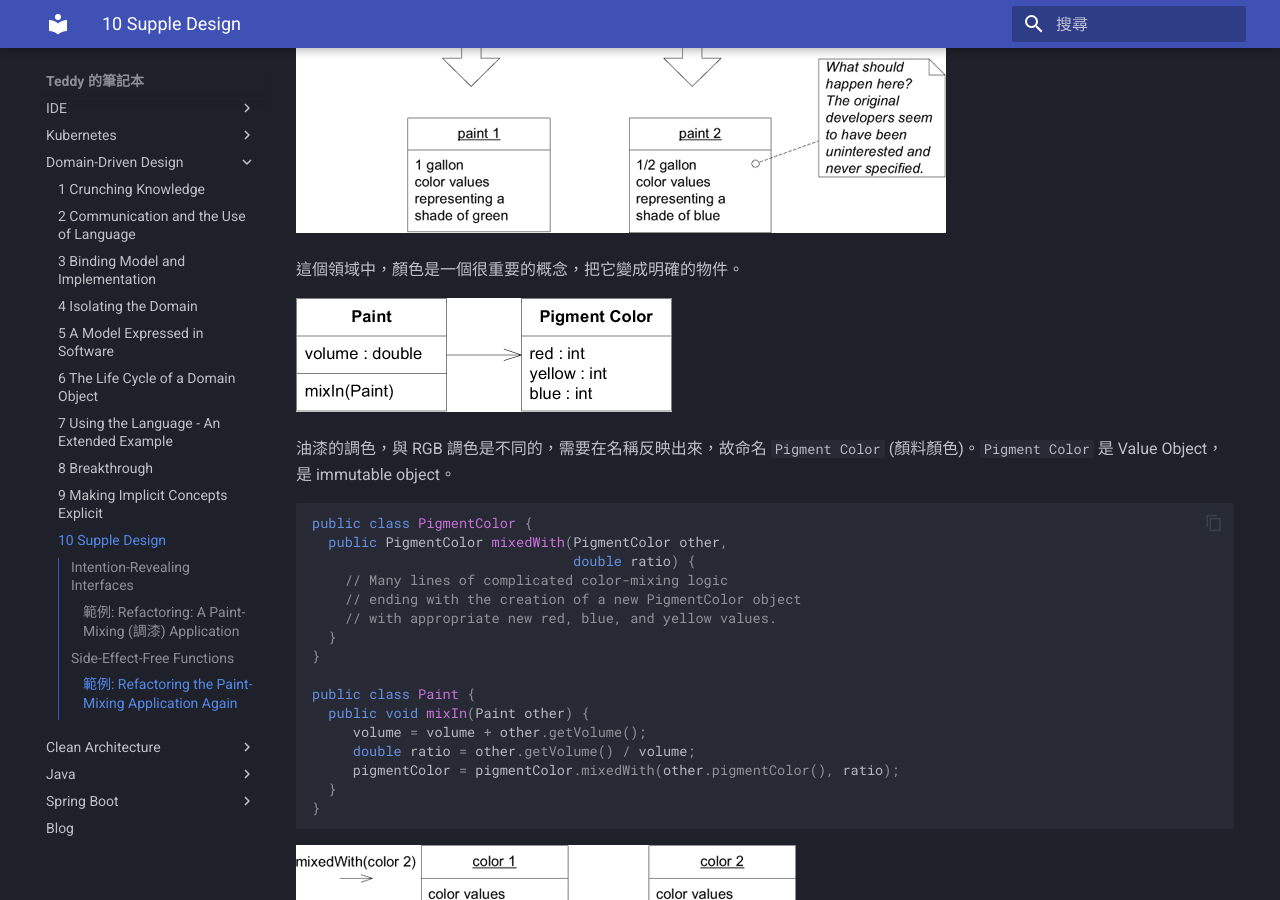
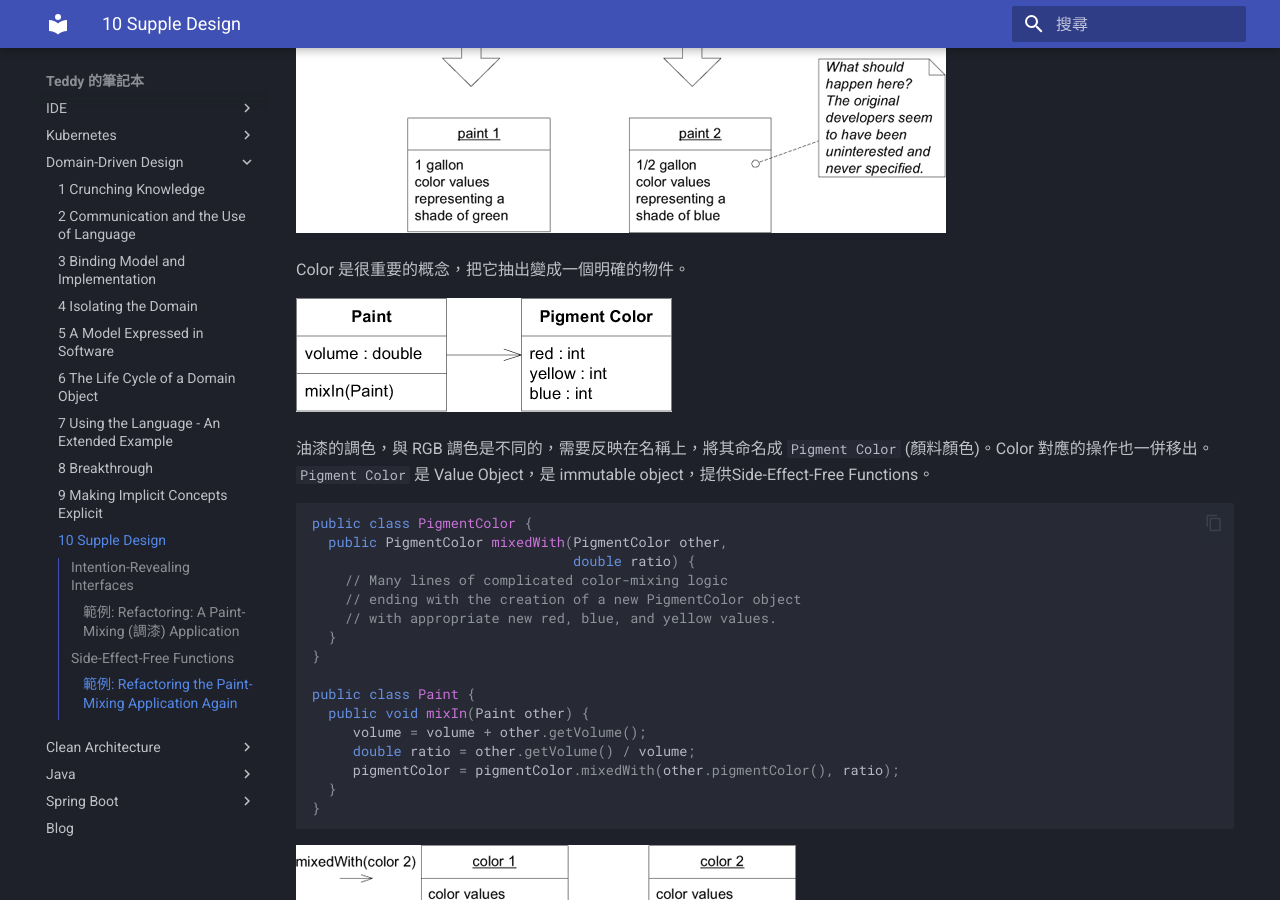
Before and after one commit to teddyprogramming/teddyprogramming.github.io, an MkDocs documentation site: the page built from docs/domain-driven-design/10-supple-design.md, in a window 1280 px wide and 900 px high, scrolled down 2719 px. Built offline with MkDocs 1.6.1 and Material for MkDocs 9.7.7, drawn with Linux system fonts in a browser that asks for light colours.

Commit message:
ddd ch10

````diff
--- a/docs/domain-driven-design/10-supple-design.md
+++ b/docs/domain-driven-design/10-supple-design.md
@@ -81,11 +81,11 @@ public void mixIn(Paint other) {
 
 ![](10/05.png)
 
-這個領域中，顏色是一個很重要的概念，把它變成明確的物件。
+Color 是很重要的概念，把它抽出變成一個明確的物件。
 
 ![](10/06.png)
 
-油漆的調色，與 RGB 調色是不同的，需要在名稱反映出來，故命名 `Pigment Color` (顏料顏色)。`Pigment Color` 是 Value Object，是 immutable object。
+油漆的調色，與 RGB 調色是不同的，需要反映在名稱上，將其命名成 `Pigment Color` (顏料顏色)。Color 對應的操作也一併移出。`Pigment Color` 是 Value Object，是 immutable object，提供Side-Effect-Free Functions。
 
 ```java
 public class PigmentColor {
````
